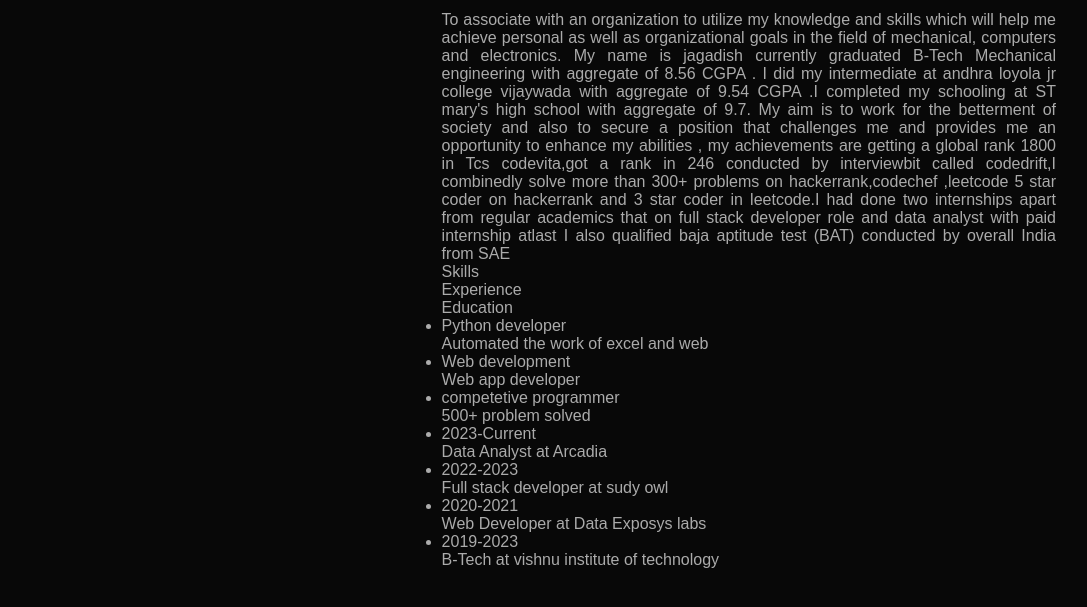
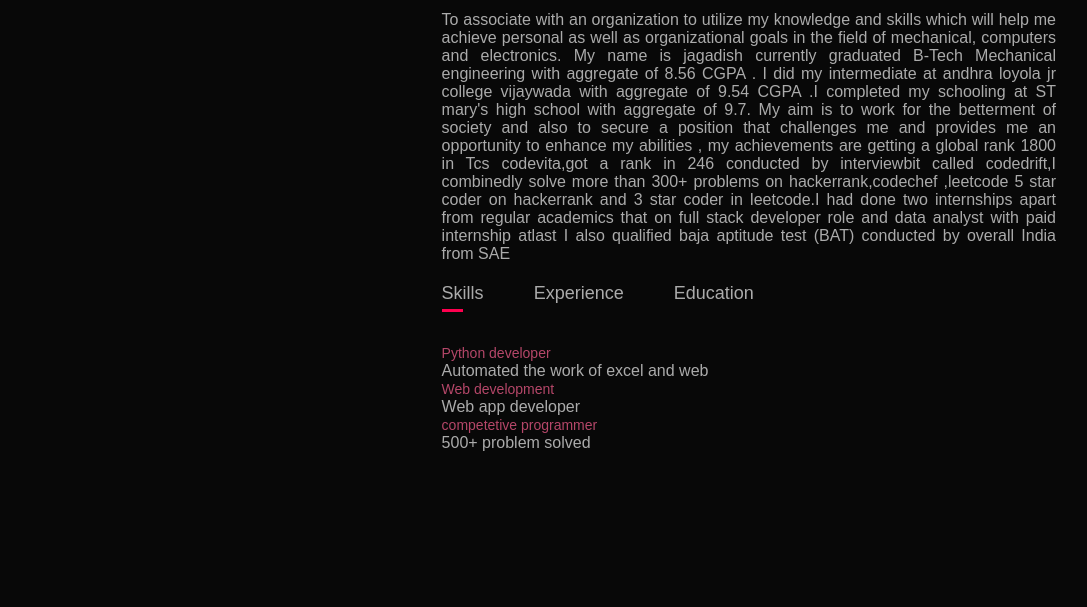
Before and after one commit to Kothajagadish22/Portfolio, a plain HTML site: page index.html in a window 1280 px wide. Shown: the part 948-1555 px from the top of the page, without its empty margins (96-1183 px from the left). After the commit the page ends 1490 px from the top, so only its background shows below. Drawn offline with Linux system fonts and the light colour scheme.

Commit message:
Update style.css

```diff
--- a/style.css
+++ b/style.css
@@ -94,3 +94,45 @@ nav ul li a:hover::after{
     font-weight: 600;
     color: #fff;
 }
+.tab-titles{
+    display: flex;
+    margin: 20px 0 40px;
+
+}
+.tab-links{
+    margin-right: 50px;
+    font-size: 18px;
+    font-weight: 500;
+    cursor: pointer;
+    position: relative;
+}
+.tab-links::after{
+    content:'' ;
+    width: 0;
+    height: 3px;
+    background: #ff004f;
+    position: absolute;
+    left: 0;
+    bottom: -8px;
+    transition: 0.5s;
+}
+.tab-links.active-link::after{
+    width: 50%;
+}
+.tab-contents ul li{
+    list-style: none;
+    margin: 10px o;
+
+}
+
+.tab-contents ul li span{
+    color:#b54769;
+    font-size: 14px;
+
+}
+.tab-contents{
+    display: none;
+}
+.tab-contents.active-tab{
+    display: block;
+}
```
